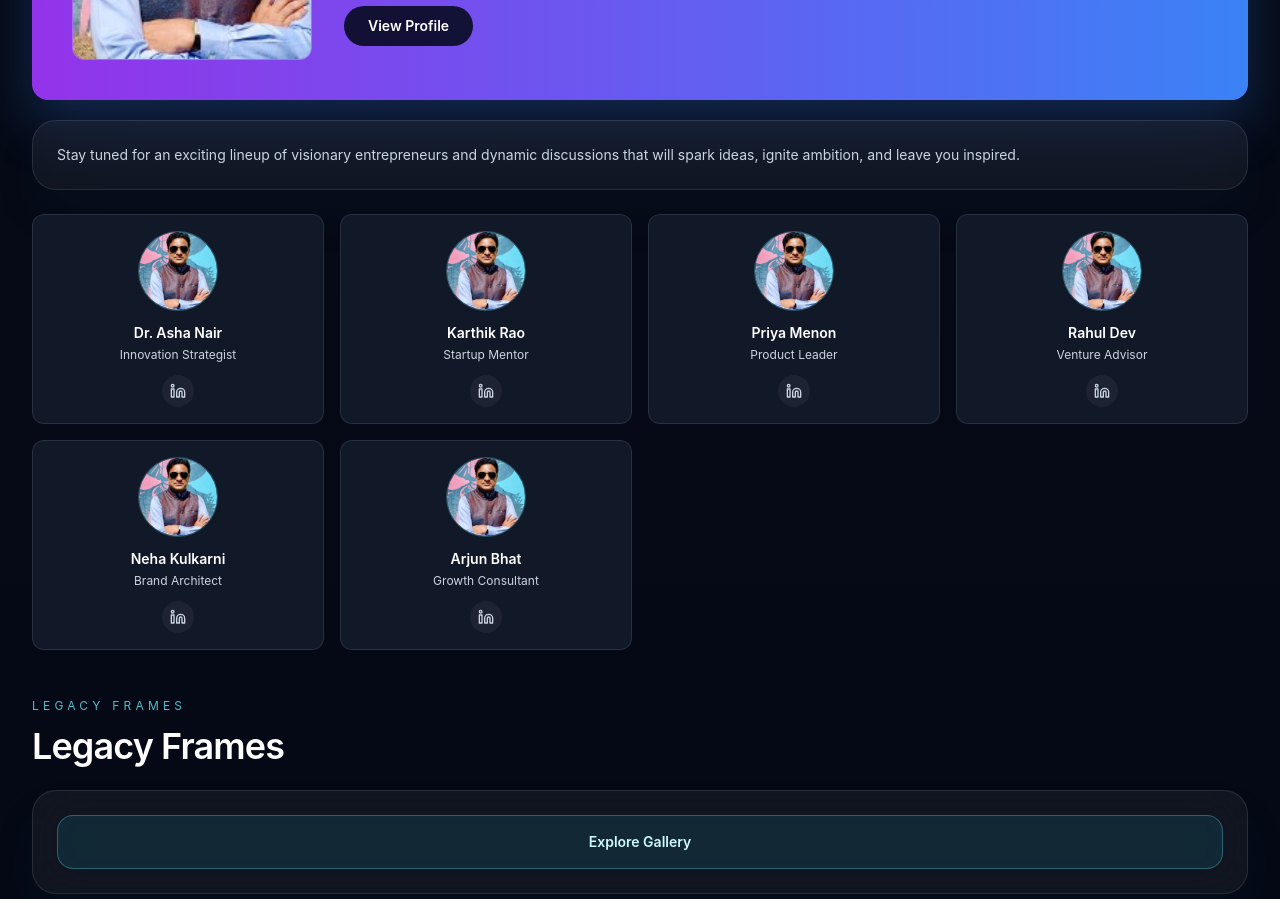
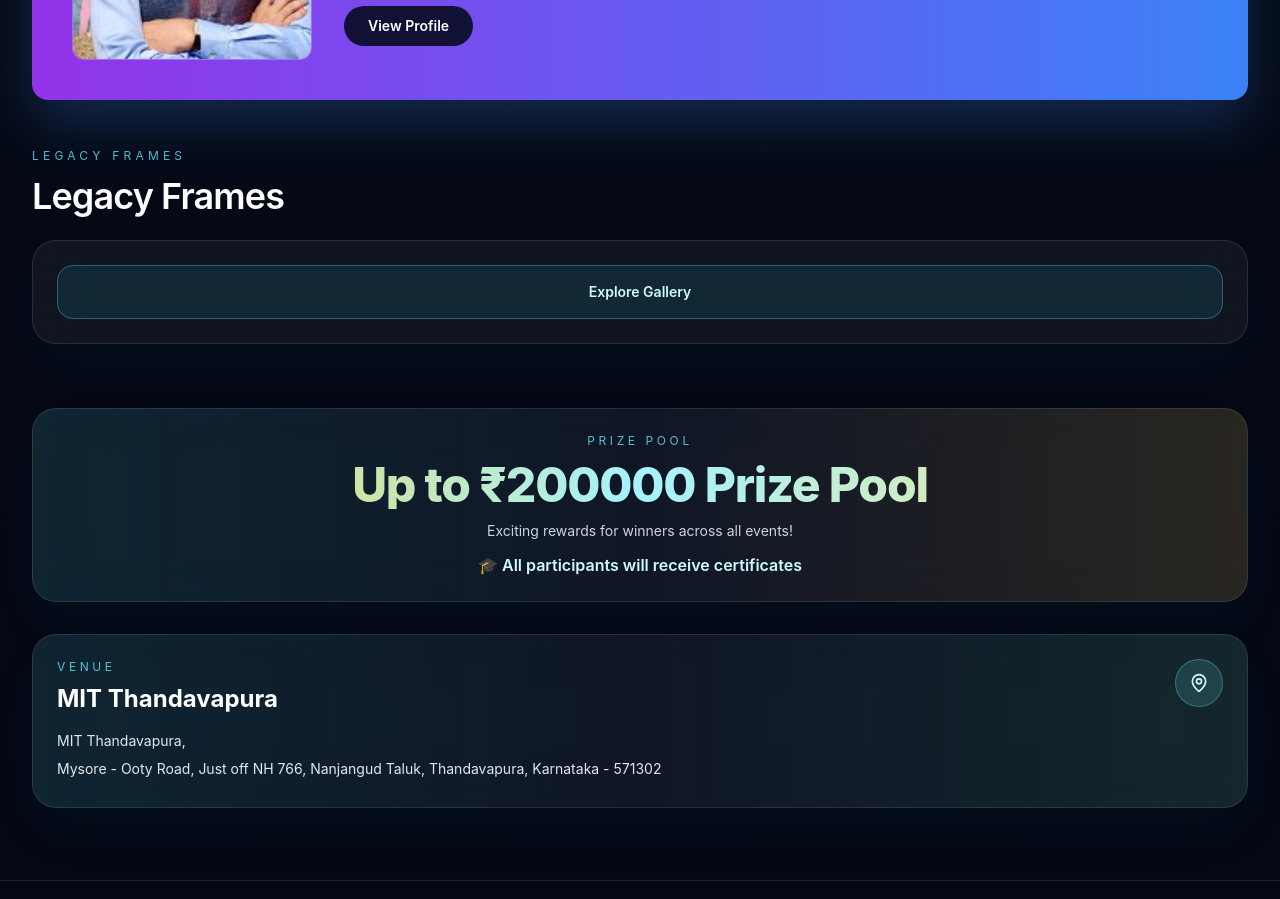
Before and after one commit to Anup697028/esummit, a Next.js app: page / in a window 1280 px wide. Shown: the part 2280-3179 px from the top of the page. Built offline with nearby package versions, Linux system fonts and the light colour scheme.

Commit message:
Keep Speakers section spotlight-only

```diff
--- a/src/components/speakers-section.tsx
+++ b/src/components/speakers-section.tsx
@@ -3,16 +3,16 @@
 import Image from 'next/image';
 import { useEffect, useRef, useState } from 'react';
 import { Linkedin, X } from 'lucide-react';
-import { GlassCard } from '@/components/ui';
 
-type Speaker = {
+const spotlightSpeaker: {
   name: string;
   role: string;
   image: string;
   linkedin: string;
-};
-
-const spotlightSpeaker: Speaker & { tagline: string; bio: string; extendedBio: string } = {
+  tagline: string;
+  bio: string;
+  extendedBio: string;
+} = {
   name: 'Rtn Shadakshari Swamy',
   role: 'Managing Director, Agamin Group | CII Member',
   tagline: 'Transforming healthcare and innovation through visionary leadership',
@@ -22,45 +22,6 @@ const spotlightSpeaker: Speaker & { tagline: string; bio: string; extendedBio: s
   image: '/logo/1642753558769.jfif',
   linkedin: 'https://www.linkedin.com/in/shadakshari'
 };
-
-const gridSpeakers: Speaker[] = [
-  {
-    name: 'Dr. Asha Nair',
-    role: 'Innovation Strategist',
-    image: '/logo/1642753558769.jfif',
-    linkedin: 'https://www.linkedin.com/in/shadakshari'
-  },
-  {
-    name: 'Karthik Rao',
-    role: 'Startup Mentor',
-    image: '/logo/1642753558769.jfif',
-    linkedin: 'https://www.linkedin.com/in/shadakshari'
-  },
-  {
-    name: 'Priya Menon',
-    role: 'Product Leader',
-    image: '/logo/1642753558769.jfif',
-    linkedin: 'https://www.linkedin.com/in/shadakshari'
-  },
-  {
-    name: 'Rahul Dev',
-    role: 'Venture Advisor',
-    image: '/logo/1642753558769.jfif',
-    linkedin: 'https://www.linkedin.com/in/shadakshari'
-  },
-  {
-    name: 'Neha Kulkarni',
-    role: 'Brand Architect',
-    image: '/logo/1642753558769.jfif',
-    linkedin: 'https://www.linkedin.com/in/shadakshari'
-  },
-  {
-    name: 'Arjun Bhat',
-    role: 'Growth Consultant',
-    image: '/logo/1642753558769.jfif',
-    linkedin: 'https://www.linkedin.com/in/shadakshari'
-  }
-];
 
 export function SpeakersSection() {
   const [isVisible, setIsVisible] = useState(false);
@@ -134,37 +95,6 @@ export function SpeakersSection() {
         </div>
       </div>
 
-      <GlassCard className="mt-5 text-sm text-slate-300">
-        Stay tuned for an exciting lineup of visionary entrepreneurs and dynamic discussions that will spark ideas, ignite ambition, and leave you inspired.
-      </GlassCard>
-
-      <div className="mt-6 grid grid-cols-2 gap-4 md:grid-cols-3 lg:grid-cols-4">
-        {gridSpeakers.map((speaker, index) => (
-          <article
-            key={speaker.name}
-            className={`rounded-xl border border-white/10 bg-gray-900 p-4 text-center shadow-black/30 transition-all duration-500 hover:scale-105 hover:shadow-lg ${
-              isVisible ? 'translate-y-0 opacity-100' : 'translate-y-6 opacity-0'
-            }`}
-            style={{ transitionDelay: `${index * 90}ms` }}
-          >
-            <div className="mx-auto relative h-20 w-20 overflow-hidden rounded-full border border-cyan-300/30">
-              <Image src={speaker.image} alt={speaker.name} fill className="object-cover" sizes="80px" />
-            </div>
-            <h4 className="mt-3 text-sm font-semibold text-white">{speaker.name}</h4>
-            <p className="mt-1 text-xs text-slate-300">{speaker.role}</p>
-            <a
-              href={speaker.linkedin}
-              target="_blank"
-              rel="noopener noreferrer"
-              aria-label={`${speaker.name} LinkedIn profile`}
-              className="mt-3 inline-flex h-8 w-8 items-center justify-center rounded-full bg-white/5 text-slate-300 transition duration-300 hover:scale-110 hover:bg-blue-800/40 hover:text-blue-300"
-            >
-              <Linkedin className="h-4 w-4" />
-            </a>
-          </article>
-        ))}
-      </div>
-
       {isProfileOpen ? (
         <div className="fixed inset-0 z-[70] flex items-center justify-center bg-slate-950/80 p-4 backdrop-blur-sm">
           <div className="w-full max-w-2xl rounded-2xl border border-cyan-300/30 bg-gradient-to-br from-slate-900 via-slate-900 to-slate-800 p-6 shadow-2xl shadow-black/50">
```
